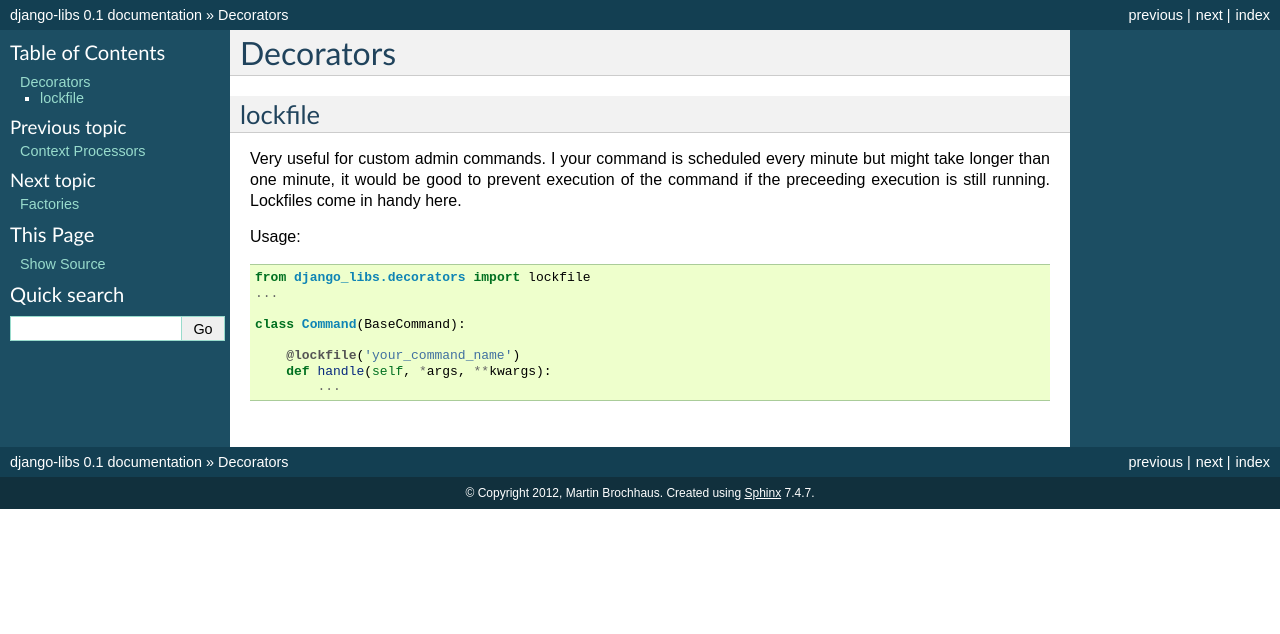
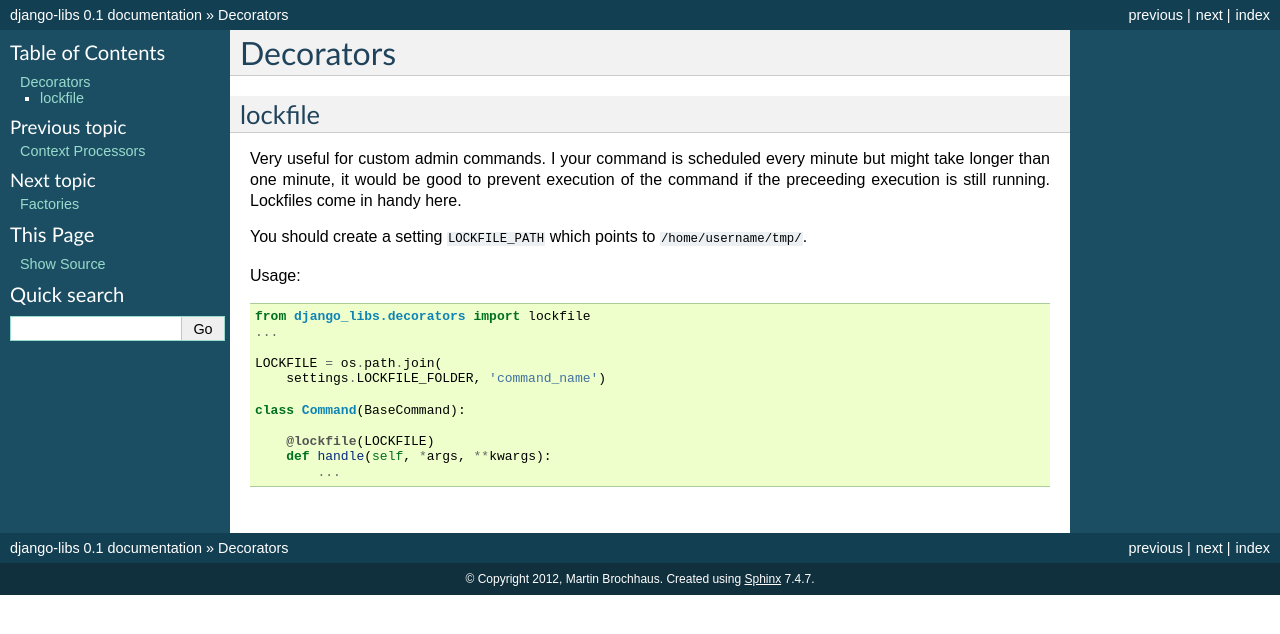
Before and after one commit to bitlabstudio/django-libs, a Sphinx documentation site: the page built from docs/decorators.rst, in a window 1280 px wide. Shown: the top 634 px of the page. Built offline with Sphinx 7.4.7, drawn with Linux system fonts in a browser that asks for light colours; formulas are drawn with MathJax 3.

Commit message:
Improved docs for lockfile decorator

```diff
--- a/CHANGELOG.txt
+++ b/CHANGELOG.txt
@@ -1,4 +1,6 @@
 === (ongoing) ===
+
+- Improved docs for lockfile decorator
 
 === 0.14 ===
 
--- a/docs/decorators.rst
+++ b/docs/decorators.rst
@@ -9,13 +9,19 @@ but might take longer than one minute, it would be good to prevent execution
 of the command if the preceeding execution is still running. Lockfiles come
 in handy here.
 
+You should create a setting ``LOCKFILE_PATH`` which points to
+``/home/username/tmp/``.
+
 Usage::
 
     from django_libs.decorators import lockfile
     ...
 
+    LOCKFILE = os.path.join(
+        settings.LOCKFILE_FOLDER, 'command_name')
+
     class Command(BaseCommand):
 
-        @lockfile('your_command_name')
+        @lockfile(LOCKFILE)
         def handle(self, *args, **kwargs):
             ...
```
Also changed, not shown: 1 other file.
